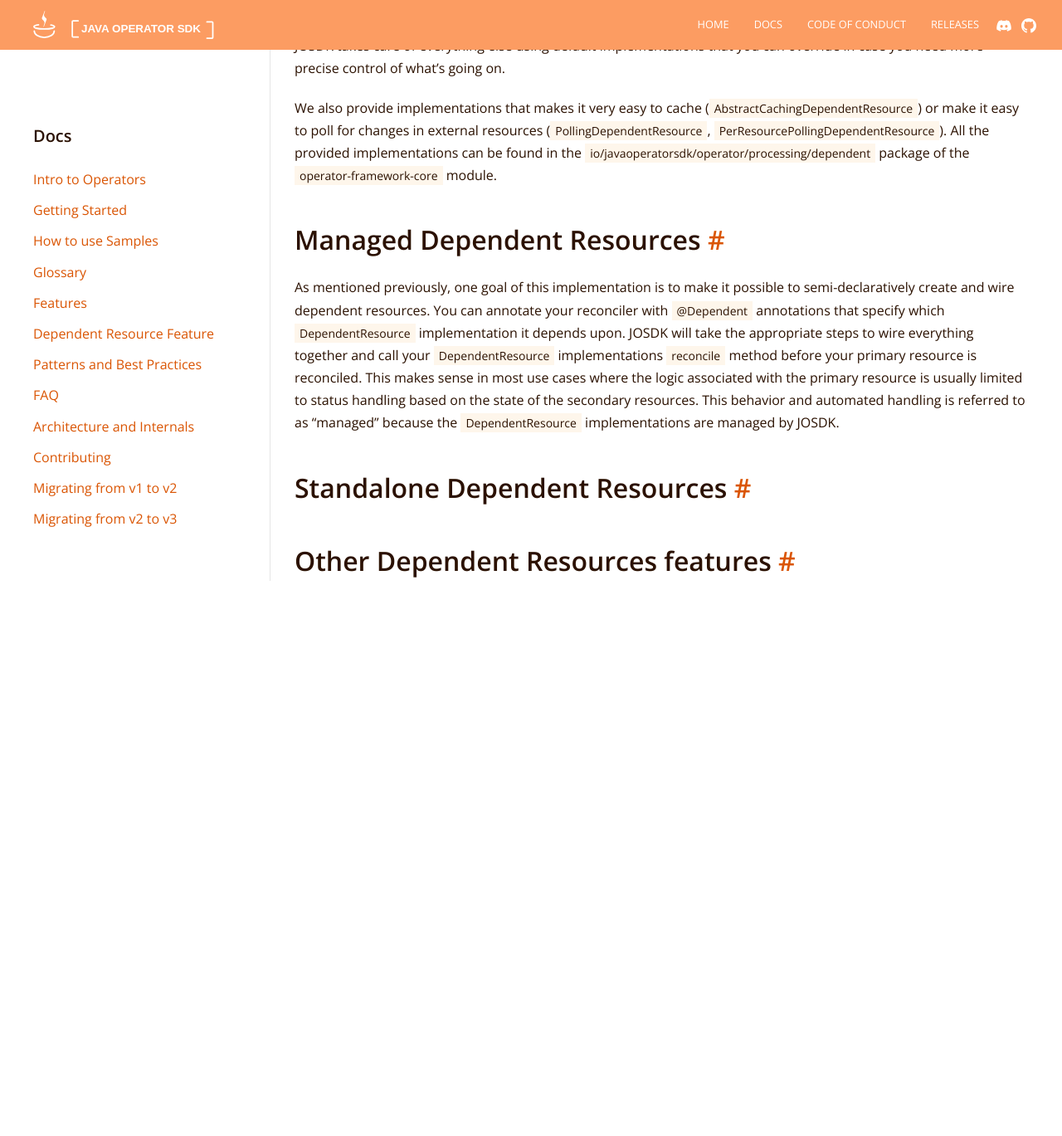
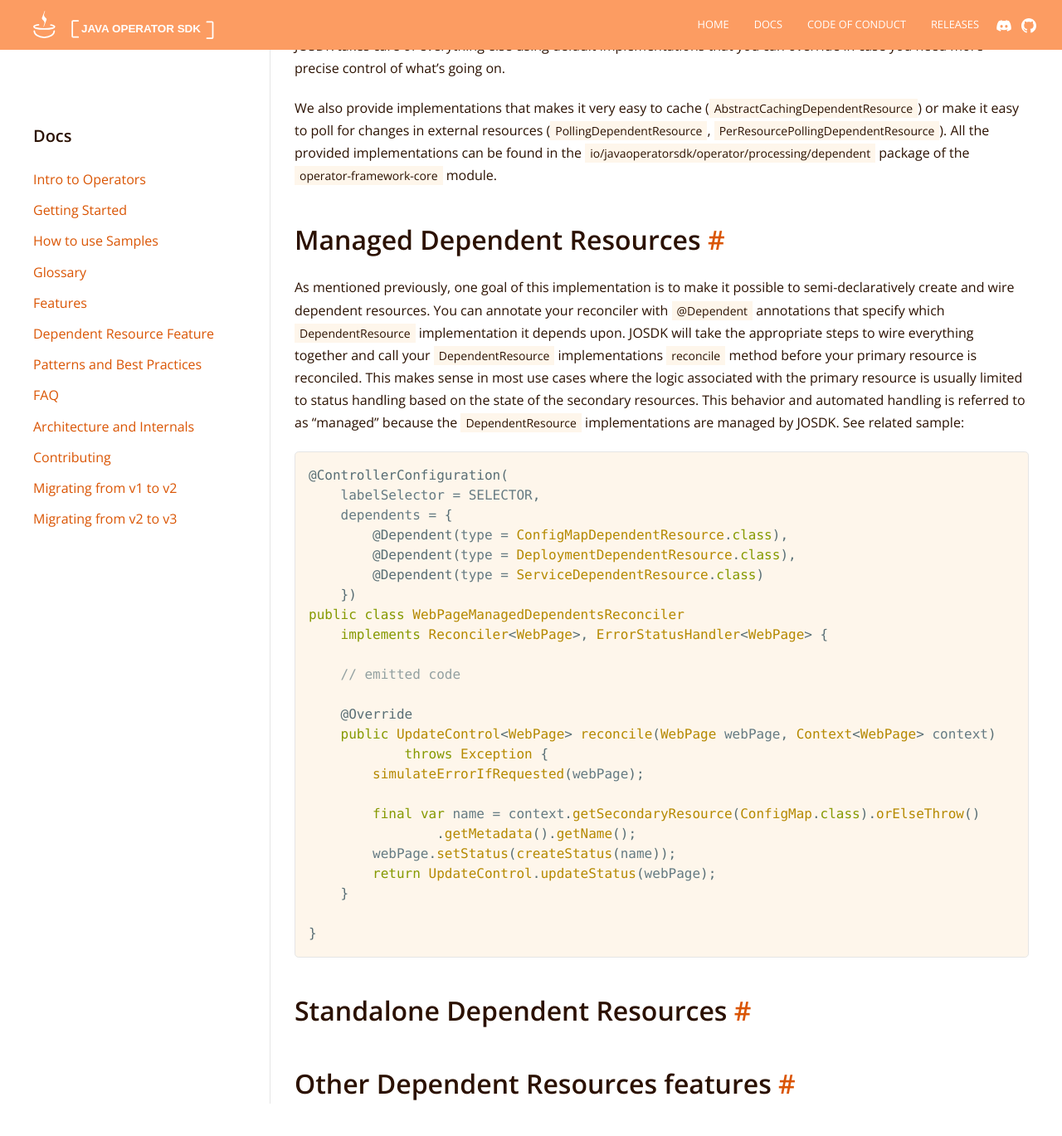
Before and after one commit to operator-framework/java-operator-sdk, a Jekyll site: the page built from docs/documentation/dependent-resources.md, in a window 1280 px wide and 1400 px high, scrolled down 2960 px. Shown: the top 1369 px of the window at 83% size. Built offline with Jekyll 4.4.1, drawn with Linux system fonts in a browser that asks for light colours; nearby versions of some CDN libraries; before the commit the page ends 3730 px from its top, so only the background shows below that.

Commit message:
docs: dependent resources and other improvements

````diff
--- a/docs/documentation/dependent-resources.md
+++ b/docs/documentation/dependent-resources.md
@@ -111,8 +111,39 @@ JOSDK will take the appropriate steps to wire everything together and call your
 This makes sense in most use cases where the logic associated with the primary resource is usually
 limited to status handling based on the state of the secondary resources. This behavior and
 automated handling is referred to as "managed" because the `DependentResource`
-implementations are managed by JOSDK.
+implementations are managed by JOSDK. See related sample:
+
+```java
+
+@ControllerConfiguration(
+    labelSelector = SELECTOR,
+    dependents = {
+        @Dependent(type = ConfigMapDependentResource.class),
+        @Dependent(type = DeploymentDependentResource.class),
+        @Dependent(type = ServiceDependentResource.class)
+    })
+public class WebPageManagedDependentsReconciler
+    implements Reconciler<WebPage>, ErrorStatusHandler<WebPage> {
+
+    // emitted code
+
+    @Override
+    public UpdateControl<WebPage> reconcile(WebPage webPage, Context<WebPage> context)
+            throws Exception {
+        simulateErrorIfRequested(webPage);
+
+        final var name = context.getSecondaryResource(ConfigMap.class).orElseThrow()
+                .getMetadata().getName();
+        webPage.setStatus(createStatus(name));
+        return UpdateControl.updateStatus(webPage);
+    }
+
+}
+```
+
 
 ## Standalone Dependent Resources
 
+
+
 ## Other Dependent Resources features
````
Also changed, not shown: docs/documentation/features.md (+6 -6 lines).
